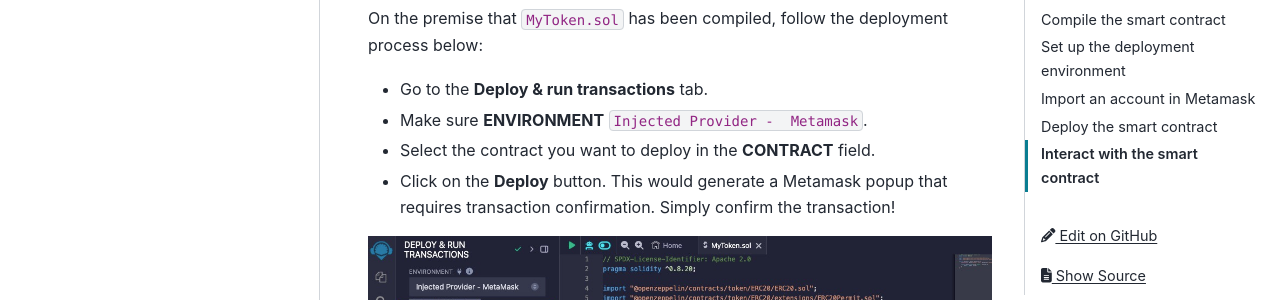
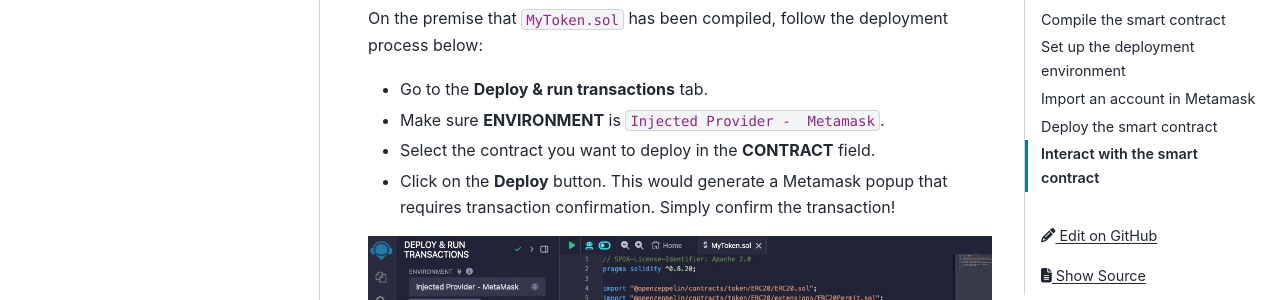
Before and after one commit to potoshk/potos-docs, a Sphinx documentation site: the page built from docs/developer/remix_usage.md, in a window 1280 px wide and 900 px high, scrolled down 2442 px. Shown: the part 150-450 px from the top of the window. Built offline with Sphinx 7.4.7 and the PyData theme 0.15.4, drawn with Linux system fonts in a browser that asks for light colours.

```diff
--- a/docs/developer/remix_usage.md
+++ b/docs/developer/remix_usage.md
@@ -66,7 +66,7 @@ You first need to use Metamask to create a new account or import exist account.
 On the premise that `MyToken.sol` has been compiled, follow the deployment process below:
 
 * Go to the **Deploy & run transactions** tab.
-* Make sure **ENVIRONMENT**  `Injected Provider -  Metamask`.
+* Make sure **ENVIRONMENT** is `Injected Provider -  Metamask`.
 * Select the contract you want to deploy in the **CONTRACT** field.
 * Click on the **Deploy** button. This would generate a Metamask popup that requires transaction confirmation. Simply confirm the transaction!
 
```
